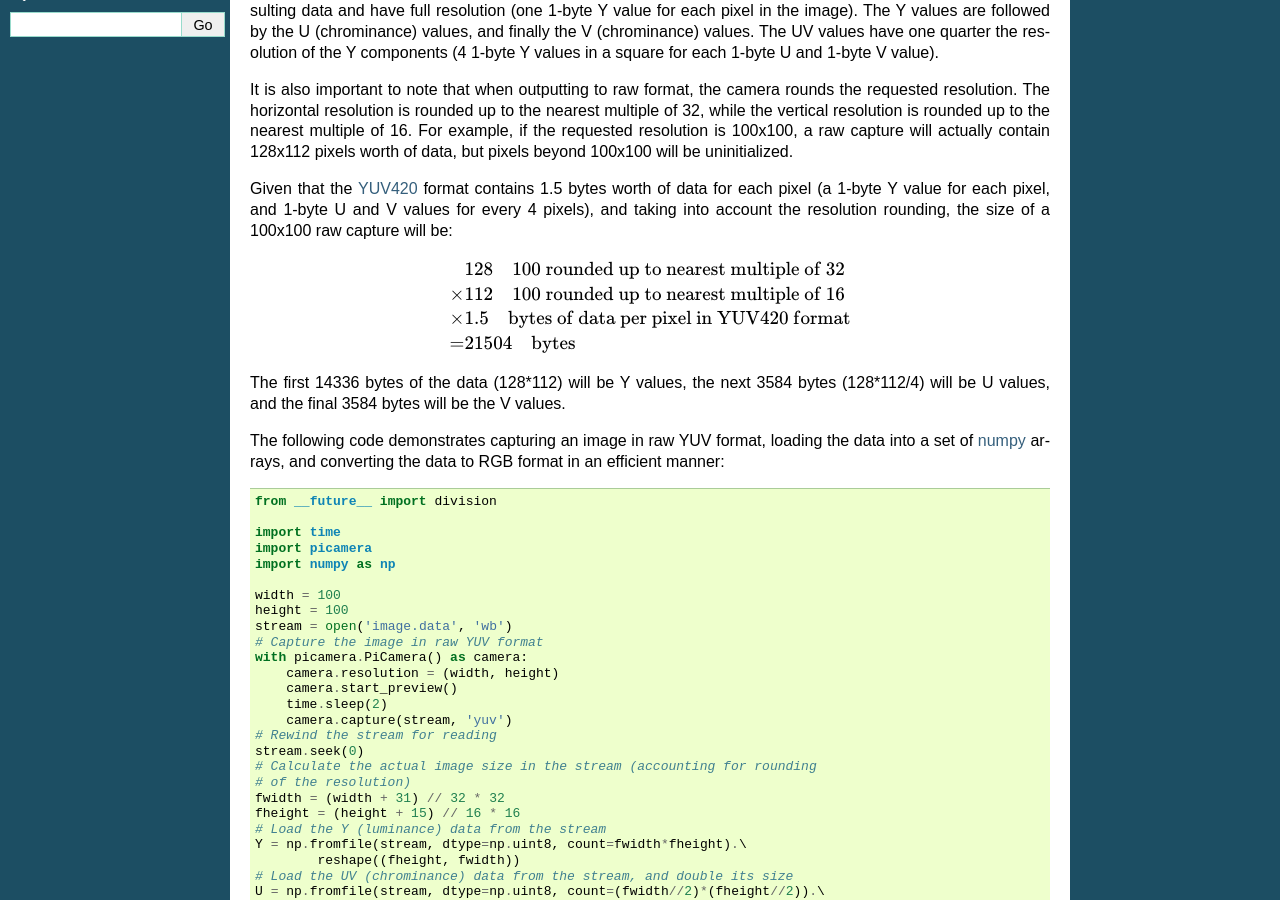
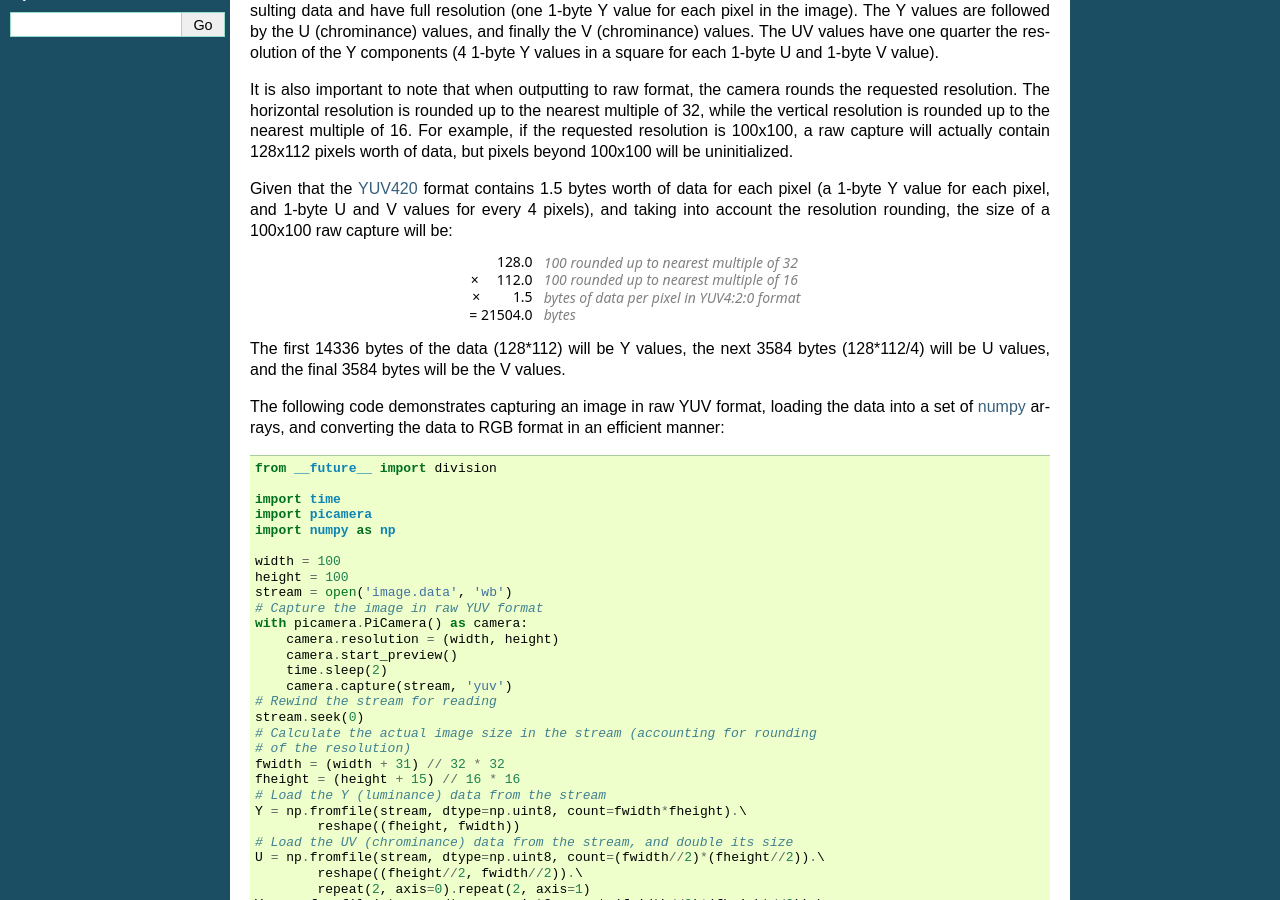
Before and after one commit to waveform80/picamera, a Sphinx documentation site: the page built from docs/recipes2.rst, in a window 1280 px wide and 900 px high, scrolled down 480 px. Built offline with Sphinx 7.4.7, drawn with Linux system fonts in a browser that asks for light colours; some of the changed text lies outside the part shown.

Commit message:
Fix broken docs
Debian's broken dh_sphinxdoc ... again. This time it's math handling (or
any external JavaScript other than the default stuff by the looks of
it). After a couple of hours fruitless debugging (again), I've just
decided to chop out the math blocks and render them as SVG.

```diff
--- a/docs/conf.py
+++ b/docs/conf.py
@@ -35,7 +35,7 @@
 
 # -- General configuration ------------------------------------------------
 
-extensions = ['sphinx.ext.autodoc', 'sphinx.ext.viewcode', 'sphinx.ext.intersphinx', 'sphinx.ext.mathjax']
+extensions = ['sphinx.ext.autodoc', 'sphinx.ext.viewcode', 'sphinx.ext.intersphinx']
 templates_path = ['_templates']
 source_suffix = '.rst'
 #source_encoding = 'utf-8-sig'
--- a/docs/recipes2.rst
+++ b/docs/recipes2.rst
@@ -47,12 +47,8 @@
 and taking into account the resolution rounding, the size of a 100x100 raw
 capture will be:
 
-.. math::
-
-           & 128   \quad \text{100 rounded up to nearest multiple of 32} \\
-    \times & 112   \quad \text{100 rounded up to nearest multiple of 16} \\
-    \times & 1.5   \quad \text{bytes of data per pixel in YUV420 format} \\
-    =      & 21504 \quad \text{bytes}
+.. image:: yuv_math.svg
+    :align: center
 
 The first 14336 bytes of the data (128*112) will be Y values, the next 3584
 bytes (128*112/4) will be U values, and the final 3584 bytes will be the V
@@ -143,12 +139,8 @@
 green, and 1 byte of blue intensity). Hence, for a 100x100 capture, the amount
 of data produced is:
 
-.. math::
-
-           & 128   \quad \text{100 rounded up to nearest multiple of 32} \\
-    \times & 112   \quad \text{100 rounded up to nearest multiple of 16} \\
-    \times & 3     \quad \text{bytes of data per pixel in RGB888 format} \\
-    =      & 43008 \quad \text{bytes}
+.. image:: rgb_math.svg
+    :align: center
 
 The resulting `RGB`_ data is interleaved. That is to say that the red, green
 and blue values for a given pixel are grouped together, in that order. The
```
Also changed, not shown: docs/rgb_math.svg (added), docs/yuv_math.svg (added).
